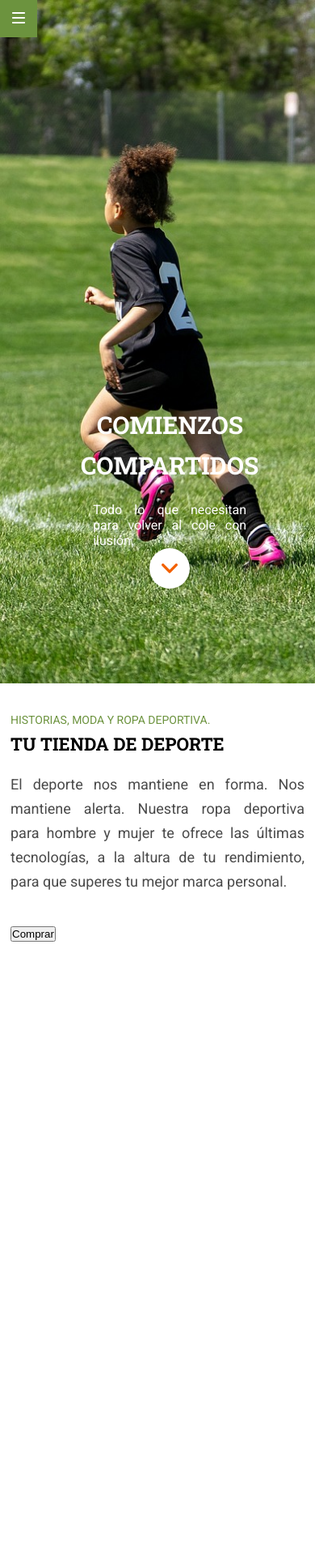
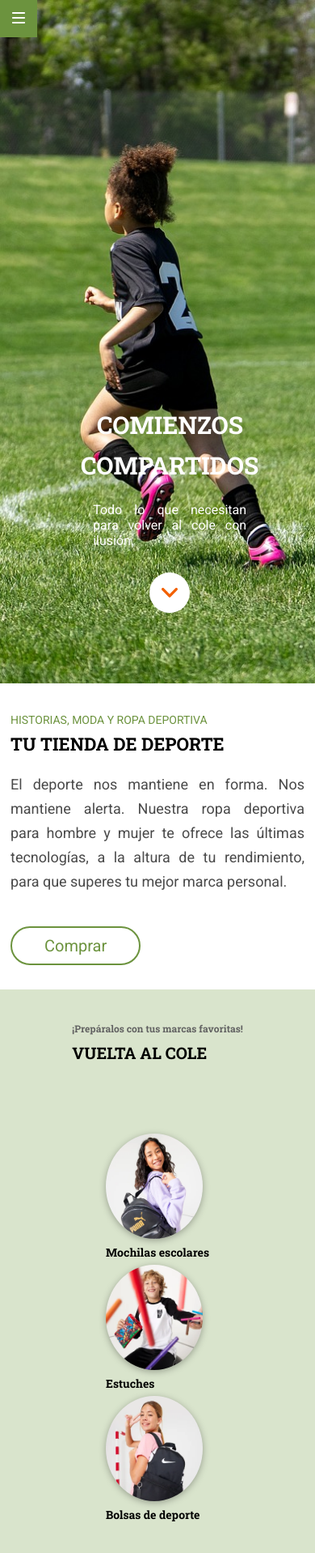
Before and after one commit to Adalab/modulo-1-evaluacion-final-MCarmen-Camacho, a plain HTML site: page index.html in a window 390 px wide. Shown: the top 1918 px of the page at 81% size. Before the commit the page ends 1251 px from the top, so only its background shows below. Drawn offline with Linux system fonts and the light colour scheme.

Commit message:
Finish mobile version

```diff
--- a/index.html
+++ b/index.html
@@ -3,7 +3,7 @@
   <head>
     <meta charset="UTF-8" />
     <meta name="viewport" content="width=device-width, initial-scale=1.0" />
-    <title>Document</title>
+    <title>Evaluación Final</title>
     <link rel="preconnect" href="https://fonts.googleapis.com" />
     <link rel="preconnect" href="https://fonts.gstatic.com" crossorigin />
     <link rel="preconnect" href="https://fonts.googleapis.com" />
@@ -21,22 +21,23 @@
           <img src="./images/ico-menu.svg" alt="Menu" />
         </a>
       </nav>
-      <section class="hero">
+      <section id="hero" class="hero">
         <h1 class="hero__title">Comienzos compartidos</h1>
         <p class="hero__paragraph">
           Todo lo que necesitan para volver al cole con ilusión.
         </p>
-        <a href="#main__scroll" class="main__scroll">
+        <a href="#hero__scroll" class="hero__scroll">
           <img
             src="./images/ico-scroll-down.svg"
             alt="Scroll a seccion Vuelta al cole"
+            class="scroll_img"
           />
         </a>
       </section>
     </header>
     <main>
       <section class="main__aboutstore">
-        <h2 class="main__title">Historias, moda y ropa deportiva.</h2>
+        <h2 class="main__title">Historias, moda y ropa deportiva</h2>
         <article class="main__article">
           <h3 class="article__title">Tu tienda de deporte</h3>
           <p class="article__paragraph">
@@ -46,26 +47,72 @@
             personal.
           </p>
         </article>
-        <a href="https://adalab.es/" class="purchase__button">
-          <button>Comprar</button>
-        </a>
+        <a href="https://adalab.es/" class="purchase__button">Comprar</a>
       </section>
-      <section id="main__scroll" class="main__productlinks"></section>
+      <section id="hero__scroll" class="main__productlinks">
+        <div>
+          <h2 class="products__title1">
+            ¡Prepáralos con tus marcas favoritas!
+          </h2>
+          <h3 class="products__title2">Vuelta al cole</h3>
+        </div>
+        <div>
+          <article>
+            <img
+              src="./images/lpbts-mod05-img01-desk.png"
+              alt="Niña sonriendo con mochila escolar"
+              class="product__img"
+            />
+            <h4 class="img__title">Mochilas escolares</h4>
+          </article>
+          <article>
+            <img
+              src="./images/lpbts-mod05-img04-mob.png"
+              alt="Niño sonriendo entre lápices de colores"
+              class="product__img"
+            />
+            <h4 class="img__title">Estuches</h4>
+          </article>
+          <article>
+            <img
+              src="./images/lpbts-mod05-img03-mob.png"
+              alt="Niña sonriendo con mochila escolar 2"
+              class="product__img"
+            />
+            <h4 class="img__title">Bolsas de deporte</h4>
+          </article>
+        </div>
+        <div>
+          <a href="https://adalab.es/" class="startnow__button"
+            >Empezar ahora</a
+          >
+        </div>
+      </section>
     </main>
-    <footer>
+    <footer class="footer">
+      <div class="footer__arrow">
+        <a href="#hero" class="backtohero__arrow">
+          <img src="./images/ico-arrow.svg" alt="Volver a Hero"
+        /></a>
+      </div>
       <ul class="footer__links">
-        <li></li>
-        <li></li>
-        <li></li>
-        <li></li>
-        <li></li>
+        <li><a href="https://adalab.es/" class="link__item">Zapatillas</a></li>
+        <li><a href="https://adalab.es/" class="link__item">Ropa</a></li>
+        <li><a href="https://adalab.es/" class="link__item">Niño/a</a></li>
+        <li><a href="https://adalab.es/" class="link__item">Destacados</a></li>
+        <li><a href="https://adalab.es/" class="link__item">Tips</a></li>
       </ul>
       <ul class="footer__social">
-        <li></li>
-        <li></li>
-        <li></li>
+        <li><a href="https://adalab.es/" class="link__item">Twitter</a></li>
+        <li><a href="https://adalab.es/" class="link__item">Instagram</a></li>
+        <li><a href="https://adalab.es/" class="link__item">Youtube</a></li>
       </ul>
-      <section class="footer__copy"></section>
+      <section class="footer__copy">
+        &copy;2025
+        <div class="footer__tranform">
+          we<i class="fa-solid fa-heart fa-beat" style="color: #065d03"></i>run
+        </div>
+      </section>
     </footer>
   </body>
 </html>
--- a/styles/main.css
+++ b/styles/main.css
@@ -11,6 +11,7 @@
   --color-primary: #6c933e;
   --color-secondary: #d9e4cc;
   --color-tertiary: #4a4a4a;
+  --color-quaternary: #626262;
 }
 
 .header {
@@ -18,7 +19,7 @@
   background-size: cover;
   background-position: 85% center;
   background-repeat: no-repeat;
-  height: 100dvh;
+  min-height: 100dvh;
 }
 
 .menu {
@@ -27,6 +28,7 @@
   position: fixed;
   top: 0;
   left: 0;
+  z-index: 9999;
 }
 
 .hero {
@@ -56,9 +58,10 @@
   font-weight: 400;
   line-height: 1.9rem;
   color: #ffffff;
+  padding-bottom: 3rem;
 }
 
-.main__scroll {
+.hero__scroll {
   background-color: #ffffff;
   padding: 1.5rem;
   border-radius: 50%;
@@ -69,8 +72,8 @@
   align-items: center;
 }
 
-.main__scroll img {
-  color: var(--color-primary);
+.scroll_img {
+  fill: var(--color-primary);
 }
 
 .main__aboutstore {
@@ -106,3 +109,127 @@
   text-align: justify;
   margin-bottom: 4rem;
 }
+
+.purchase__button {
+  display: inline-block;
+  background-color: #ffffff;
+  border: 0.2rem solid var(--color-primary);
+  color: var(--color-primary);
+  text-decoration: none;
+  font-size: 2rem;
+  font-family: var(--font-base);
+  font-weight: 400;
+  border-radius: 4rem;
+  padding: 1rem 4rem;
+  margin-bottom: 3rem;
+}
+
+.main__productlinks {
+  background-color: var(--color-secondary);
+  min-height: 100dvh;
+  display: grid;
+  grid-template-rows: 15% 65% 20%;
+  gap: 2rem;
+  justify-items: center;
+  align-items: center;
+}
+
+.products__title1 {
+  font-size: 1.2rem;
+  color: var(--color-quaternary);
+  font-family: var(--font-heading);
+  font-weight: bold;
+  line-height: 3rem;
+}
+
+.products__title2 {
+  font-size: 2rem;
+  color: #000000;
+  font-family: var(--font-heading);
+  font-weight: bold;
+  line-height: 3rem;
+  text-transform: uppercase;
+}
+
+.product__img {
+  width: 12rem;
+  height: 13rem;
+  border-radius: 50%;
+  filter: drop-shadow(0 0.2rem 0.4rem rgba(0, 0, 0, 0.3));
+}
+
+.img__title {
+  font-size: 1.4rem;
+  color: #000000;
+  font-family: var(--font-heading);
+  font-weight: bold;
+  line-height: 3rem;
+}
+
+.startnow__button {
+  background-color: var(--color-primary);
+  color: var(--color-secondary);
+  text-decoration: none;
+  font-size: 2rem;
+  font-family: var(--font-base);
+  font-weight: 400;
+  border-radius: 4rem;
+  padding: 1rem 4rem;
+}
+
+.footer {
+  background-color: var(--color-tertiary);
+  text-align: center;
+  padding-top: 4rem;
+  padding-bottom: 2rem;
+  position: relative;
+}
+
+.backtohero__arrow {
+  background-color: #ffffff;
+  padding: 1.5rem;
+  border-radius: 50%;
+  width: 5rem;
+  height: 5rem;
+  display: inline-block;
+  position: absolute;
+  top: -3rem;
+  left: 50%;
+  transform:  translateX(-50%);
+}
+
+.footer__links {
+  padding-bottom: 2rem;
+}
+
+.footer__social {
+  padding-bottom: 2rem;
+}
+
+.link__item {
+  text-decoration: none;
+  color: #ffffff;
+  text-transform: uppercase;
+  font-family: var(--font-base);
+  font-weight: 400;
+  font-size: 1.6rem;
+  line-height: 3rem;
+}
+
+.footer__copy {
+  color: #ffffff;
+  font-family: var(--font-base);
+  font-size: 1.4rem;
+  font-weight: 400;
+  line-height: 3rem;
+}
+
+.footer__transfrom {
+  color: #ffffff;
+  font-family: var(--font-base);
+  font-size: 1.4rem;
+  font-weight: 400;
+  line-height: 3rem;
+}
+
+}
```
